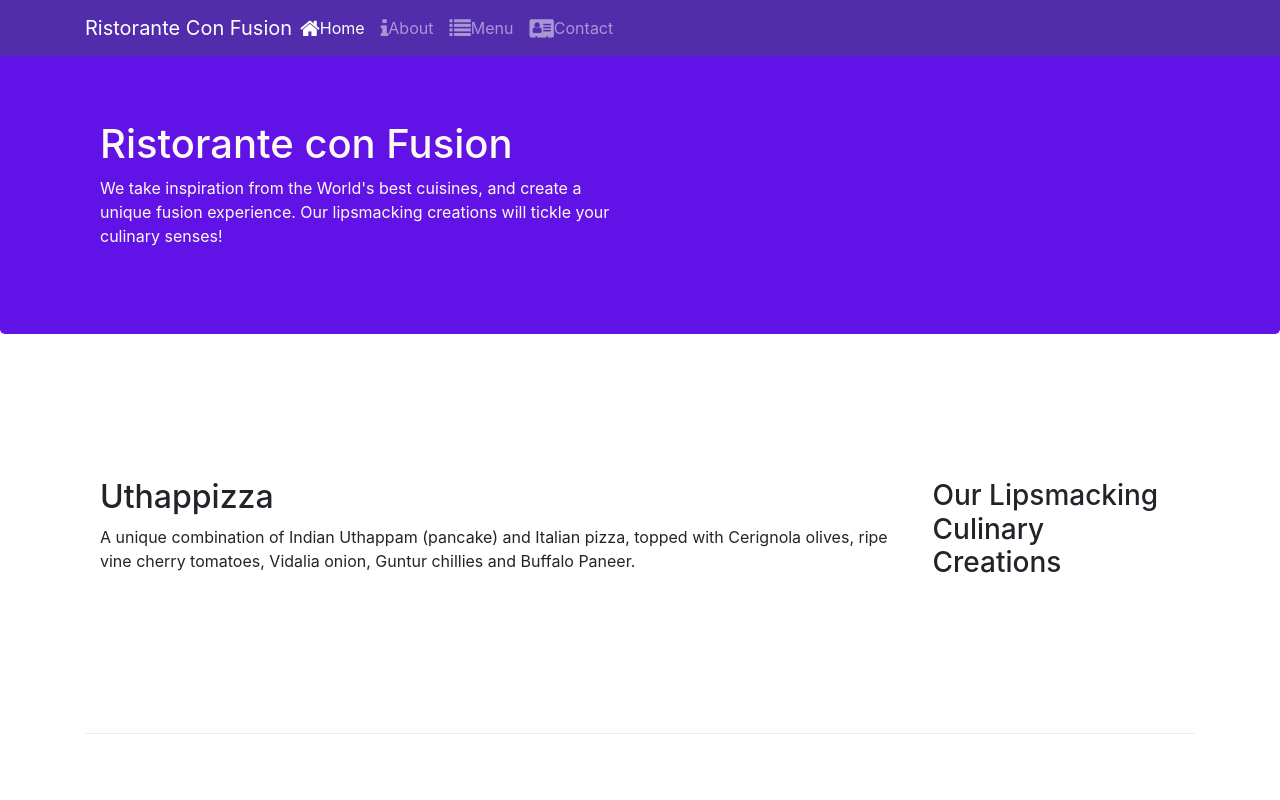
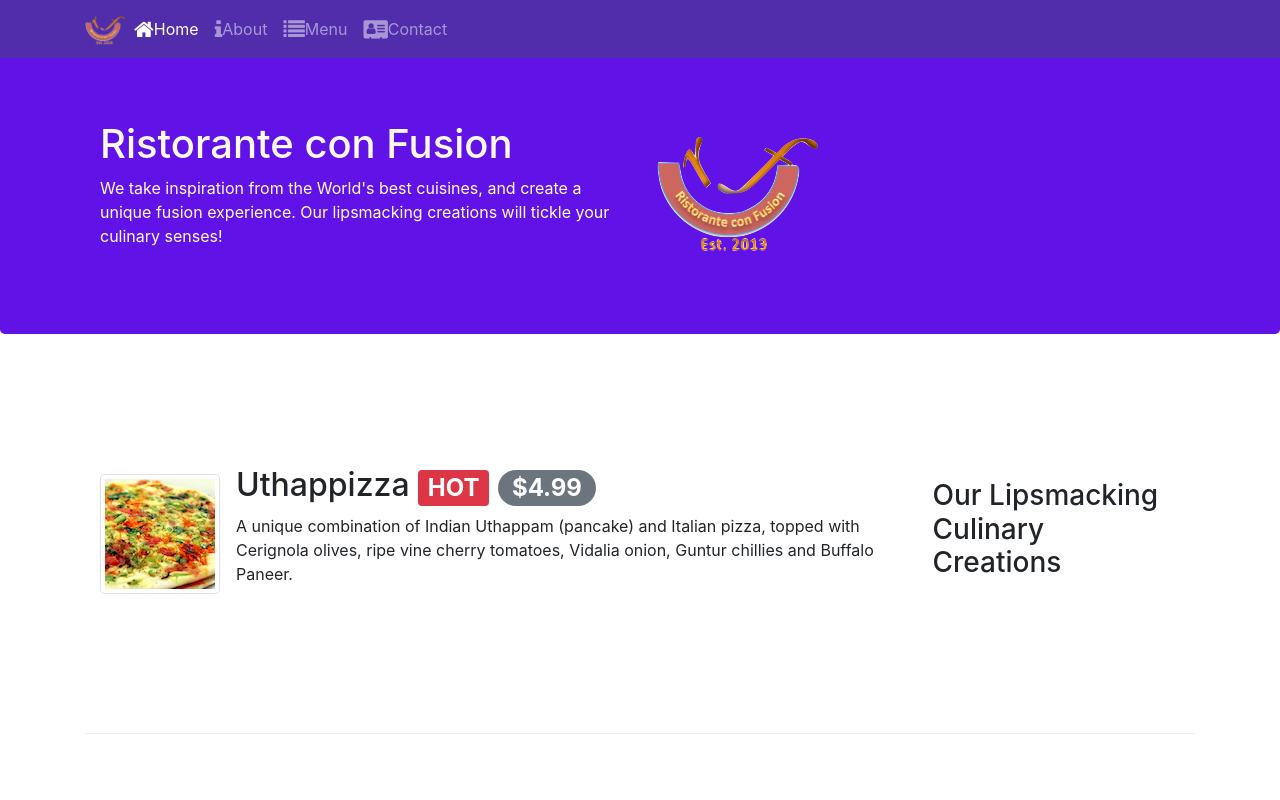
Before and after one commit to SchrOdinger11/webDevPractice, a website: page index.html in a window 1280 px wide. Shown: the top 800 px of the page. Drawn offline with nearby package versions, Linux system fonts and the light colour scheme.

Commit message:
badges,images

```diff
--- a/index.html
+++ b/index.html
@@ -22,7 +22,7 @@
         <button class="navbar-toggler" type="button" data-toggle="collapse" data-target="#Navbar">
             <span class="navbar-toggler-icon"></span>
         </button>
-    <a class="navbar-brand mr-auto" href="#"> Ristorante Con Fusion</a>
+    <a class="navbar-brand mr-auto" href="#"> <img src="img/logo.png" height="30" width="41"></a>
     <div class="collapse navbar-collapse" id="Navbar">
         <ul class="navbar-nav mr-auto ">
             <li class="nav-item active"><a class="nav-link" href="#"><span class="fa fa-home fa-lg"></span>Home</a></li>
@@ -42,7 +42,8 @@
                     <h1>Ristorante con Fusion</h1>
                     <p>We take inspiration from the World's best cuisines, and create a unique fusion experience. Our lipsmacking creations will tickle your culinary senses!</p>
                 </div>
-                <div class="col-12 col-sm">
+                <div class="col-12 col-sm align-self-center">
+                    <img src="img/logo.png" class="img-fluid">
                 </div>
             </div>
         </div>
@@ -54,8 +55,19 @@
                 <h3>Our Lipsmacking Culinary Creations</h3>
             </div>
             <div class="col col-sm order-sm-first col-md">
-                <h2>Uthappizza</h2>
-                <p>A unique combination of Indian Uthappam (pancake) and Italian pizza, topped with Cerignola olives, ripe vine cherry tomatoes, Vidalia onion, Guntur chillies and Buffalo Paneer.</p>
+                <div class="media">
+                    <img class="d-flex mr-3 img-thumbnail align-self-center"
+                    src="img/uthappizza.png" alt="uthapipiza">
+                    <div class="media-body">
+                        <h2 class="mt-0">Uthappizza
+                            <span class="badge badge-danger">HOT</span>
+                            <span class="badge badge-pill badge-secondary">$4.99</span>
+                        </h2>
+                        <p>A unique combination of Indian Uthappam (pancake) and Italian pizza, topped with Cerignola olives, ripe vine cherry tomatoes, Vidalia onion, Guntur chillies and Buffalo Paneer.</p>
+                    </div>
+
+                </div>
+
             </div>
         </div>
 
@@ -75,9 +87,16 @@
                 <h3>Meet our Culinary Specialists</h3>
             </div>
             <div class="col col-sm order-sm-first col-md">
-                <h2>Alberto Somayya</h2>
-                <h4>Executive Chef</h4>
-                <p>Award winning three-star Michelin chef with wide International experience having worked closely with whos-who in the culinary world, he specializes in creating mouthwatering Indo-Italian fusion experiences. </p>
+                <div class="media">
+                    <img class="d-flex mr-3 img -thumbnail align-self-center"
+                    src="img/alberto.png">
+                    <div class="media-body">
+                        <h2>Alberto Somayya</h2>
+                        <h4>Executive Chef</h4>
+                        <p>Award winning three-star Michelin chef with wide International experience having worked closely with whos-who in the culinary world, he specializes in creating mouthwatering Indo-Italian fusion experiences. </p>
+                    </div>
+                </div>
+
             </div>
         </div>
     </div>
```
Also changed, not shown: aboutus.html (+4 -1 lines), contactus.html (+4 -1 lines), img/alberto.png (added), img/buffet.png (added), img/logo.png (added), img/uthappizza.png (added).
